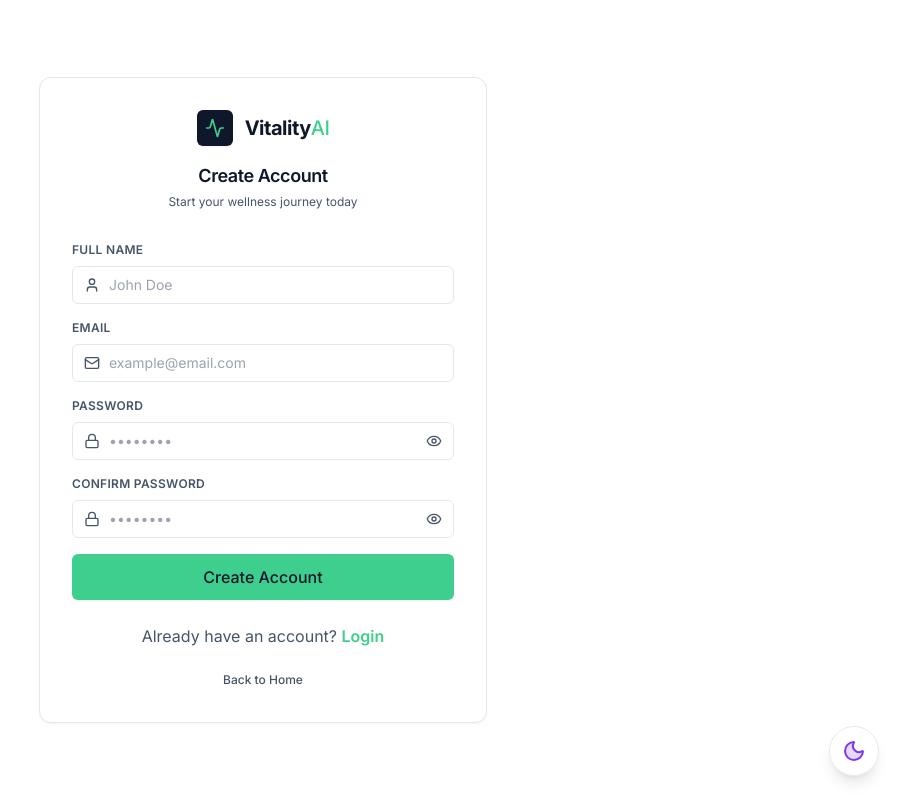
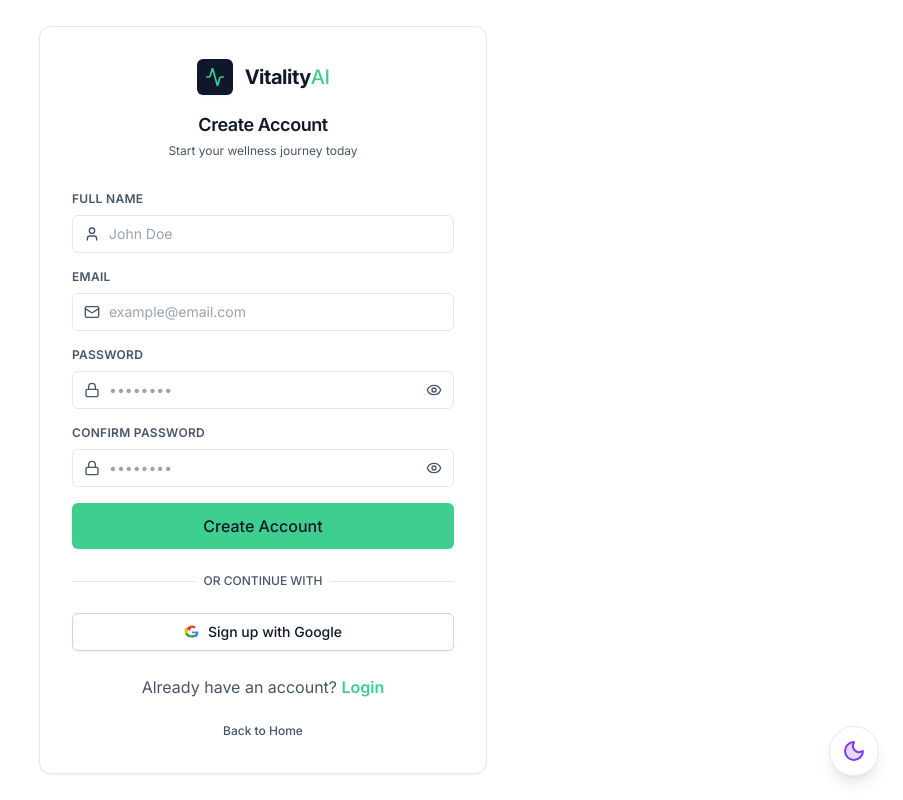
Before and after one commit to shahdAymen/ai-wellness-tracker, a React (Vite) app: page /register in a window 1280 px wide. Shown: the whole page, without its empty margins (377-1280 px from the left). Built offline with nearby package versions, Linux system fonts and the light colour scheme.

Commit message:
feat: implement authentication and user management pages including Login, Register, DeviceSync, and Settings

```diff
--- a/src/pages/public/Login.jsx
+++ b/src/pages/public/Login.jsx
@@ -5,6 +5,8 @@
 import Button from '../../components/UI/Button';
 import { Card } from '../../components/UI/Card';
 import { useAuth } from '../../context/AuthContext';
+import { authAPI } from '../../services/api';
+
 
 
 export function Login() {
@@ -150,6 +152,36 @@
             </Button>
           </form>
 
+          <div className="relative my-6">
+            <div className="absolute inset-0 flex items-center">
+              <div className="w-full border-t border-hairline dark:border-hairline-strong"></div>
+            </div>
+            <div className="relative flex justify-center text-xs uppercase">
+              <span className="bg-canvas dark:bg-canvas-night px-2 text-ink-mute dark:text-ink-mute-2 font-medium">
+                Or continue with
+              </span>
+            </div>
+          </div>
+
+          <Button
+            variant="secondary"
+            type="button"
+            className="w-full flex items-center justify-center gap-2"
+            onClick={() => {
+              window.location.href = authAPI.getGoogleLoginUrl(window.location.origin + '/login');
+            }}
+          >
+            <svg className="h-4 w-4" viewBox="0 0 24 24" width="24" height="24" xmlns="http://www.w3.org/2000/svg">
+              <g transform="matrix(1, 0, 0, 1, 0, 0)">
+                <path d="M21.35,11.1H12v2.7h5.38c-0.24,1.28 -0.96,2.37 -2.04,3.1v2.6h3.28c1.92,-1.77 3.03,-4.37 3.03,-7.4C21.65,11.8 21.55,11.4 21.35,11.1z" fill="#4285F4" />
+                <path d="M12,20.5c2.3,0 4.23,-0.76 5.64,-2.1l-3.28,-2.6c-0.9,0.6 -2.07,0.98 -3.42,0.98 -2.63,0 -4.85,-1.78 -5.64,-4.17H1.92v2.7c1.44,2.87 4.41,4.72 7.82,4.72z" fill="#34A853" />
+                <path d="M6.36,12.6c-0.2,-0.6 -0.31,-1.24 -0.31,-1.9s0.11,-1.3 0.31,-1.9V6.1H1.92c-0.69,1.38 -1.08,2.93 -1.08,4.6s0.39,3.22 1.08,4.6l4.44,-3.3z" fill="#FBBC05" />
+                <path d="M12,5.62c1.25,0 2.37,0.43 3.25,1.27l2.43,-2.43C16.22,3.06 14.29,2.3 12,2.3 8.59,2.3 5.62,4.15 4.18,7.02l4.44,3.3C9.41,7.92 11.63,5.62 12,5.62z" fill="#EA4335" />
+              </g>
+            </svg>
+            Sign in with Google
+          </Button>
+
           <div className="mt-6 text-center text-xs">
             <p className="text-ink-mute dark:text-ink-mute-2">
               Don&apos;t have an account?{' '}
--- a/src/pages/public/Register.jsx
+++ b/src/pages/public/Register.jsx
@@ -14,6 +14,8 @@
 import Button from "../../components/UI/Button";
 import { Card } from "../../components/UI/Card";
 import { useAuth } from "../../context/AuthContext";
+import { authAPI } from "../../services/api";
+
 
 
 export default function Register() {
@@ -298,6 +300,36 @@
 
           </form>
 
+          <div className="relative my-6">
+            <div className="absolute inset-0 flex items-center">
+              <div className="w-full border-t border-hairline dark:border-hairline-strong"></div>
+            </div>
+            <div className="relative flex justify-center text-xs uppercase">
+              <span className="bg-canvas dark:bg-canvas-night px-2 text-ink-mute dark:text-ink-mute-2 font-medium">
+                Or continue with
+              </span>
+            </div>
+          </div>
+
+          <Button
+            variant="secondary"
+            type="button"
+            className="w-full flex items-center justify-center gap-2"
+            onClick={() => {
+              window.location.href = authAPI.getGoogleLoginUrl(window.location.origin + '/register');
+            }}
+          >
+            <svg className="h-4 w-4" viewBox="0 0 24 24" width="24" height="24" xmlns="http://www.w3.org/2000/svg">
+              <g transform="matrix(1, 0, 0, 1, 0, 0)">
+                <path d="M21.35,11.1H12v2.7h5.38c-0.24,1.28 -0.96,2.37 -2.04,3.1v2.6h3.28c1.92,-1.77 3.03,-4.37 3.03,-7.4C21.65,11.8 21.55,11.4 21.35,11.1z" fill="#4285F4" />
+                <path d="M12,20.5c2.3,0 4.23,-0.76 5.64,-2.1l-3.28,-2.6c-0.9,0.6 -2.07,0.98 -3.42,0.98 -2.63,0 -4.85,-1.78 -5.64,-4.17H1.92v2.7c1.44,2.87 4.41,4.72 7.82,4.72z" fill="#34A853" />
+                <path d="M6.36,12.6c-0.2,-0.6 -0.31,-1.24 -0.31,-1.9s0.11,-1.3 0.31,-1.9V6.1H1.92c-0.69,1.38 -1.08,2.93 -1.08,4.6s0.39,3.22 1.08,4.6l4.44,-3.3z" fill="#FBBC05" />
+                <path d="M12,5.62c1.25,0 2.37,0.43 3.25,1.27l2.43,-2.43C16.22,3.06 14.29,2.3 12,2.3 8.59,2.3 5.62,4.15 4.18,7.02l4.44,3.3C9.41,7.92 11.63,5.62 12,5.62z" fill="#EA4335" />
+              </g>
+            </svg>
+            Sign up with Google
+          </Button>
+
           {/* LOGIN LINK */}
           <div className="mt-6 text-center text-xs">
             <p className="text-ink-mute dark:text-ink-mute-2">
--- a/src/pages/user/DeviceSync.jsx
+++ b/src/pages/user/DeviceSync.jsx
@@ -1,10 +1,11 @@
 import React, { useEffect, useState } from 'react';
 import { motion } from 'framer-motion';
-import { Activity, Flame, HeartPulse, Link, Moon, RefreshCw, Route, Timer } from 'lucide-react';
+import { Activity, Flame, HeartPulse, Moon, RefreshCw, Route, Timer } from 'lucide-react';
 import Button from '../../components/UI/Button';
 import { Card } from '../../components/UI/Card';
 import { EmptyState, ErrorState, PageLoader } from '../../components/UI/StatusStates';
-import { authAPI, googleFitAPI, isFatalApiError, isIntegrationError } from '../../services/api';
+import { googleFitAPI, isFatalApiError, isIntegrationError } from '../../services/api';
+
 import AnimatedNumber from '../../components/UI/AnimatedNumber';
 
 const containerVariants = {
@@ -61,9 +62,7 @@
     load();
   }, []);
 
-  const connectGoogle = () => {
-    window.location.href = authAPI.getGoogleLoginUrl(window.location.href);
-  };
+
 
   if (loading) return <PageLoader label="Loading Google Fit summary..." />;
   if (error) return <ErrorState message={error.message} onRetry={load} />;
@@ -79,28 +78,24 @@
             Google Fit data is optional. When it is not connected, this page stays friendly and actionable.
           </p>
         </div>
-        <div className="flex flex-wrap gap-2">
+        <div className="flex flex-wrap gap-2 items-center">
           <Button variant="secondary" onClick={load}>
             <RefreshCw className="h-3.5 w-3.5 mr-1" />
             Refresh
           </Button>
-          <Button onClick={connectGoogle}>
-            <Link className="h-3.5 w-3.5 mr-1" />
-            Connect Google
-          </Button>
+          {!integrationMissing && summary && (
+            <span className="inline-flex items-center gap-1.5 px-3 py-1.5 rounded-sm bg-primary/10 border border-primary/20 text-xs font-semibold text-primary">
+              <span className="h-1.5 w-1.5 rounded-full bg-primary animate-pulse" />
+              Connected with Google
+            </span>
+          )}
         </div>
       </div>
 
       {integrationMissing || !summary ? (
         <EmptyState
           title="No Google Fit account connected."
-          message="Connect Google Fit to sync steps, calories burned, distance, heart rate, activity minutes, and sleep."
-          action={
-            <Button onClick={connectGoogle}>
-              <Link className="h-3.5 w-3.5 mr-1" />
-              Connect Google Fit
-            </Button>
-          }
+          message="Google Fit synchronization requires logging in using your Google account. Please log out and sign in with Google to automatically synchronize your metrics (steps, calories, heart rate, active minutes, and sleep)."
         />
       ) : (
         <motion.div
--- a/src/pages/user/Settings.jsx
+++ b/src/pages/user/Settings.jsx
@@ -1,11 +1,12 @@
 import React, { useEffect, useState } from 'react';
 import { motion, AnimatePresence } from 'framer-motion';
-import { Activity, Calendar, Link, LogOut, Ruler, Scale, Shield, User, UserRound } from 'lucide-react';
+import { Activity, Calendar, LogOut, Ruler, Scale, Shield, User, UserRound } from 'lucide-react';
 import Button from '../../components/UI/Button';
 import { Card } from '../../components/UI/Card';
 import { useAuth } from '../../context/AuthContext';
 import { useToast } from '../../context/ToastContext';
-import { authAPI, lookupAPI, userAPI } from '../../services/api';
+import { lookupAPI, userAPI } from '../../services/api';
+
 
 const containerVariants = {
   hidden: { opacity: 0 },
@@ -294,10 +295,6 @@
               Logout revokes your current session keys, terminates the server-side authentication state, and clears your local storage.
             </p>
             <div className="mt-6 flex flex-wrap gap-2.5">
-              <Button variant="secondary" onClick={() => (window.location.href = authAPI.getGoogleLoginUrl(window.location.href))}>
-                <Link className="h-3.5 w-3.5 mr-1" />
-                Connect Google Account
-              </Button>
               <Button variant="danger" onClick={logout}>
                 <LogOut className="h-3.5 w-3.5 mr-1" />
                 Logout
```
